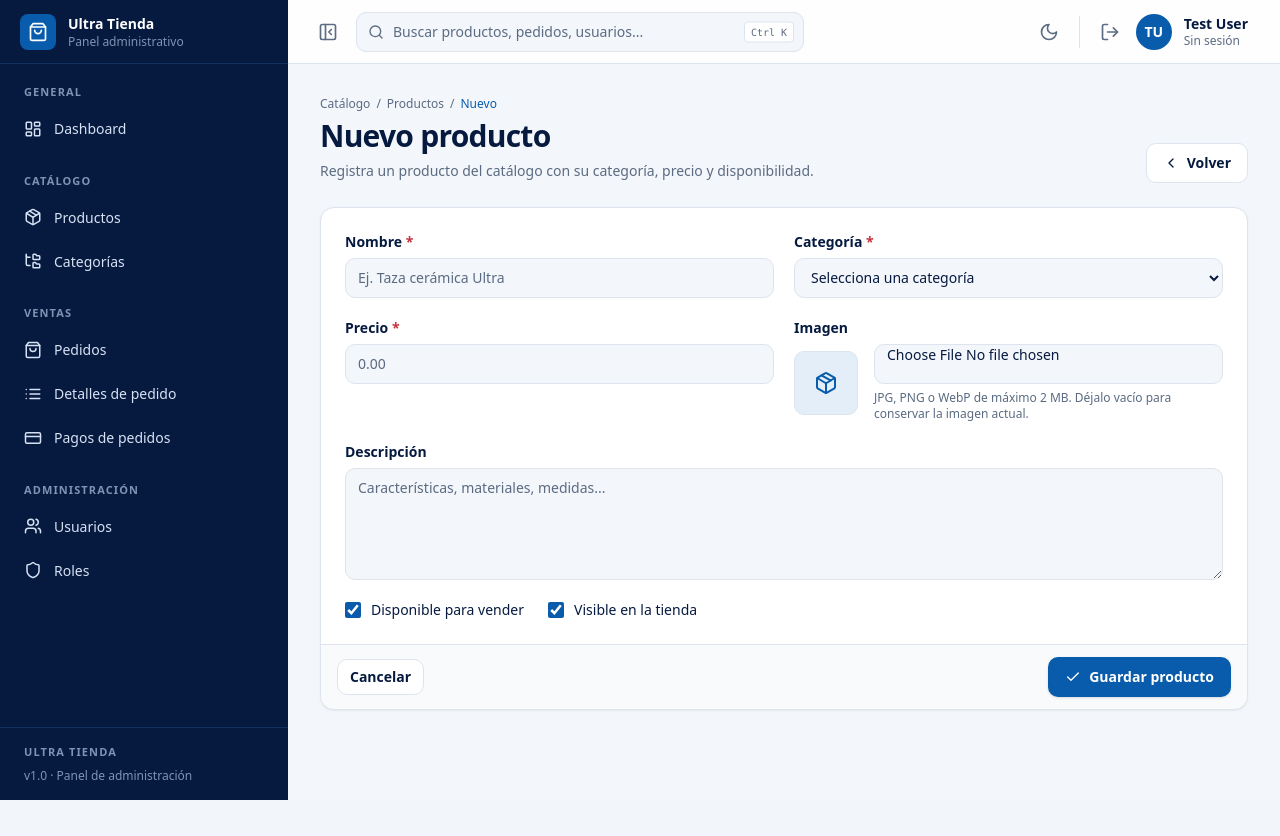
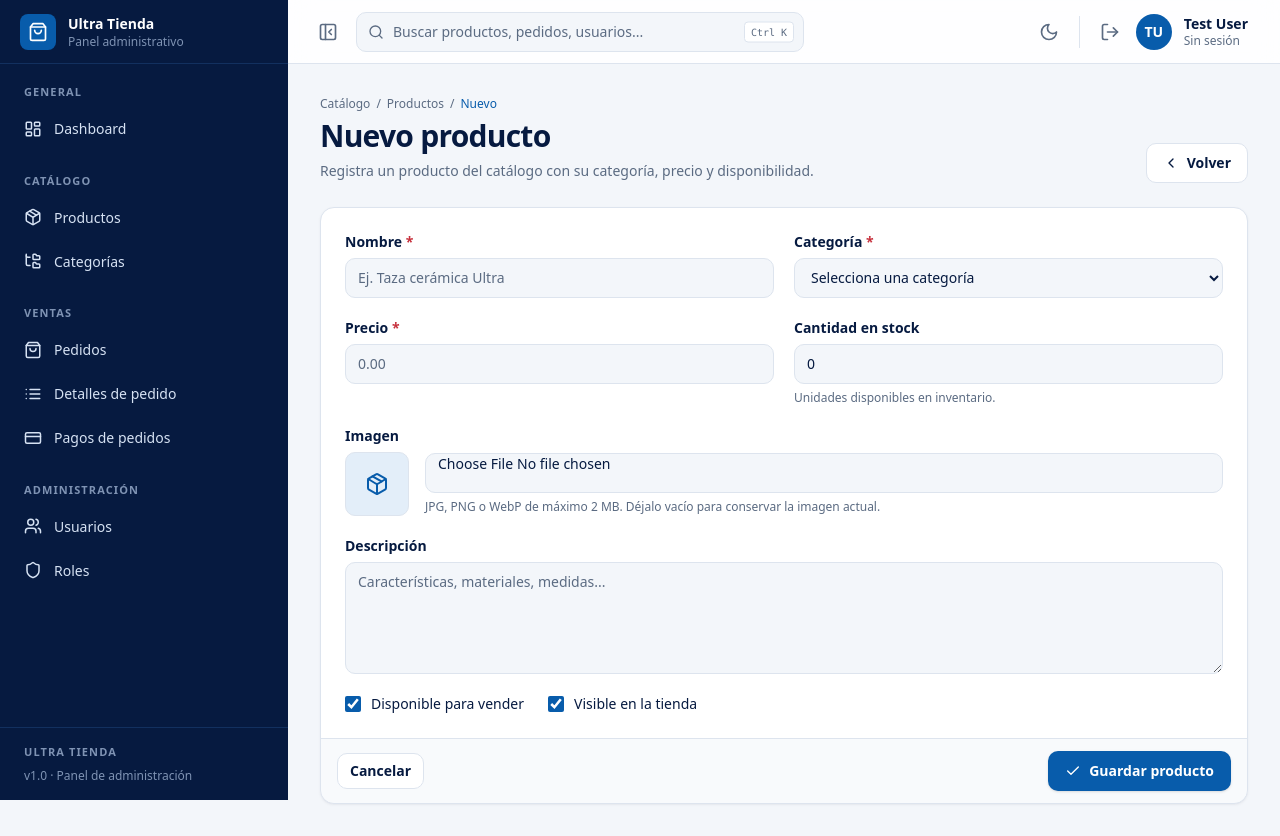
Before and after one commit to Enrike3596/UltraTienda, a Laravel app: page /products/create in a window 1280 px wide. Before the commit the page ends 800 px from the top, so only its background shows below. Run offline with Laravel 12, Linux system fonts and the light colour scheme; a user stored in the database is signed in; data comes from the database, SQL or seed files in the repository; both versions use the stored data as it was after the commit; data that the repository does not hold is empty; style sheets or scripts are compiled from the project's sources.

Commit message:
feat: añadir campo de stock a productos y actualizar las vistas, migraciones y pruebas

```diff
--- a/ultra-tienda/app/Http/Controllers/Api/ProductController.php
+++ b/ultra-tienda/app/Http/Controllers/Api/ProductController.php
@@ -3,7 +3,6 @@
 namespace App\Http\Controllers\Api;
 
 use App\Http\Controllers\Controller;
-use App\Models\Category;
 use App\Models\OrderDetail;
 use App\Models\Product;
 use Illuminate\Http\JsonResponse;
@@ -25,6 +24,7 @@ class ProductController extends Controller
             'name' => ['required', 'string', 'max:255'],
             'description' => ['nullable', 'string'],
             'price' => ['required', 'numeric', 'min:0'],
+            'stock' => ['sometimes', 'integer', 'min:0'],
             'image' => ['nullable', 'string', 'max:255'],
             'disponible' => ['sometimes', 'boolean'],
             'is_active' => ['sometimes', 'boolean'],
@@ -45,6 +45,7 @@ class ProductController extends Controller
             'name' => ['required', 'string', 'max:255'],
             'description' => ['nullable', 'string'],
             'price' => ['required', 'numeric', 'min:0'],
+            'stock' => ['sometimes', 'integer', 'min:0'],
             'image' => ['nullable', 'string', 'max:255'],
             'disponible' => ['sometimes', 'boolean'],
             'is_active' => ['sometimes', 'boolean'],
--- a/ultra-tienda/app/Http/Controllers/ProductController.php
+++ b/ultra-tienda/app/Http/Controllers/ProductController.php
@@ -49,6 +49,7 @@ class ProductController extends Controller
             'name' => ['required', 'string', 'max:255'],
             'description' => ['nullable', 'string'],
             'price' => ['required', 'numeric', 'min:0'],
+            'stock' => ['sometimes', 'integer', 'min:0'],
             'image' => self::IMAGE_RULES,
             'disponible' => ['sometimes', 'boolean'],
             'is_active' => ['sometimes', 'boolean'],
@@ -92,6 +93,7 @@ class ProductController extends Controller
             'name' => ['required', 'string', 'max:255'],
             'description' => ['nullable', 'string'],
             'price' => ['required', 'numeric', 'min:0'],
+            'stock' => ['sometimes', 'integer', 'min:0'],
             'image' => self::IMAGE_RULES,
             'remove_image' => ['sometimes', 'boolean'],
             'disponible' => ['sometimes', 'boolean'],
--- a/ultra-tienda/app/Models/Product.php
+++ b/ultra-tienda/app/Models/Product.php
@@ -19,6 +19,7 @@ class Product extends Model
         'name',
         'description',
         'price',
+        'stock',
         'image',
         'disponible',
         'is_active',
@@ -28,6 +29,7 @@ class Product extends Model
     {
         return [
             'price' => 'decimal:2',
+            'stock' => 'integer',
             'disponible' => 'boolean',
             'is_active' => 'boolean',
         ];
--- a/ultra-tienda/postman/modulos/Ultra Tienda - Products/POST products - crear.request.yaml
+++ b/ultra-tienda/postman/modulos/Ultra Tienda - Products/POST products - crear.request.yaml
@@ -12,6 +12,7 @@ body:
       "name": "Parlante Bluetooth Test",
       "description": "Producto de prueba desde Postman",
       "price": 99900,
+      "stock": 20,
       "image": null,
       "disponible": true,
       "is_active": true
--- a/ultra-tienda/postman/modulos/Ultra Tienda - Products/PUT products-id - actualizar.request.yaml
+++ b/ultra-tienda/postman/modulos/Ultra Tienda - Products/PUT products-id - actualizar.request.yaml
@@ -12,6 +12,7 @@ body:
       "name": "Parlante Bluetooth Test Edit",
       "description": "Descripcion actualizada",
       "price": 109900,
+      "stock": 15,
       "disponible": true,
       "is_active": true
     }
--- a/ultra-tienda/resources/views/Categories/form.blade.php
+++ b/ultra-tienda/resources/views/Categories/form.blade.php
@@ -23,7 +23,7 @@
         </div>
 
         <div class="ut-field">
-            <label class="ut-label" for="orden">Orden en la tienda</label>
+            <label class="ut-label" for="orden">Orden en la tienda (opcional)</label>
             <input
                 type="number"
                 id="orden"
@@ -35,7 +35,7 @@
             @error('orden')
                 <p class="ut-error">{{ $message }}</p>
             @enderror
-            <p class="ut-hint">Las categorías se muestran de menor a mayor.</p>
+            <p class="ut-hint">Opcional. Las categorías se muestran de menor a mayor; con 0 se ordenan por antigüedad.</p>
         </div>
     </div>
 
--- a/ultra-tienda/resources/views/Categories/index.blade.php
+++ b/ultra-tienda/resources/views/Categories/index.blade.php
@@ -53,7 +53,7 @@
                         <th scope="col">Categoría</th>
                         <th scope="col">Descripción</th>
                         <th scope="col" class="ut-th-center">Orden</th>
-                        <th scope="col" class="ut-th-right">Productos</th>
+                        <th scope="col" class="ut-th-right">N.º de productos</th>
                         <th scope="col">Estado</th>
                         <th scope="col" class="ut-th-right">Acciones</th>
                     </tr>
--- a/ultra-tienda/resources/views/Categories/show.blade.php
+++ b/ultra-tienda/resources/views/Categories/show.blade.php
@@ -44,7 +44,7 @@
                     <dd class="font-mono font-semibold">{{ $category->orden }}</dd>
                 </div>
                 <div>
-                    <dt class="ut-hint">Productos asociados</dt>
+                    <dt class="ut-hint">N.º de productos</dt>
                     <dd class="font-mono font-semibold">{{ $category->products()->count() }}</dd>
                 </div>
                 <div>
--- a/ultra-tienda/resources/views/Products/form.blade.php
+++ b/ultra-tienda/resources/views/Products/form.blade.php
@@ -70,6 +70,26 @@
         </div>
 
         <div class="ut-field">
+            <label class="ut-label" for="stock">Cantidad en stock</label>
+            <input
+                type="number"
+                id="stock"
+                name="stock"
+                step="1"
+                min="0"
+                value="{{ old('stock', $product?->stock ?? 0) }}"
+                placeholder="0"
+                required
+                @class(['ut-input', 'ut-input-error' => $errors->has('stock')])
+            >
+            @error('stock')
+                <p class="ut-error">{{ $message }}</p>
+            @enderror
+            <p class="ut-hint">Unidades disponibles en inventario.</p>
+        </div>
+    </div>
+
+    <div class="ut-field">
         <label class="ut-label" for="image">Imagen</label>
         <div class="flex items-center gap-4">
             <div data-image-preview>
@@ -115,7 +135,6 @@
                 Quitar la imagen actual
             </label>
         @endif
-        </div>
     </div>
 
     <div class="ut-field">
--- a/ultra-tienda/resources/views/Products/show.blade.php
+++ b/ultra-tienda/resources/views/Products/show.blade.php
@@ -63,6 +63,10 @@
                     <dd class="font-mono font-semibold"><x-money :value="$product->price" /></dd>
                 </div>
                 <div>
+                    <dt class="ut-hint">Cantidad en stock</dt>
+                    <dd class="font-mono font-semibold">{{ $product->stock }}</dd>
+                </div>
+                <div>
                     <dt class="ut-hint">Creado</dt>
                     <dd>{{ $product->created_at?->format('d/m/Y H:i') ?? '—' }}</dd>
                 </div>
```
Also changed, not shown: ultra-tienda/database/sql/datos_iniciales.sql (+6 -6 lines), ultra-tienda/resources/views/Products/index.blade.php (+6 -2 lines), ultra-tienda/tests/Feature/ModelSchemaTest.php (+2 -0 lines), ultra-tienda/tests/Feature/ResourceControllersSmokeTest.php (+13 -0 lines), ultra-tienda/database/migrations/2026_11_24_012727_add_stock_to_products_table.php (added). Lines whose indentation alone changed are shown as unchanged.
